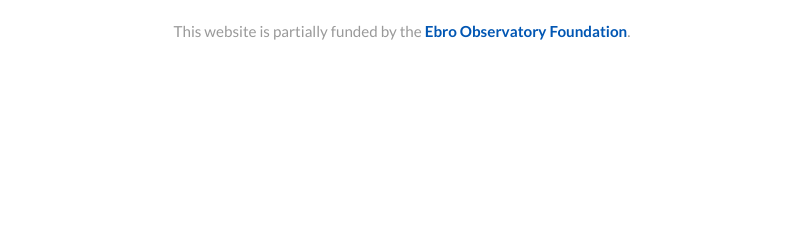
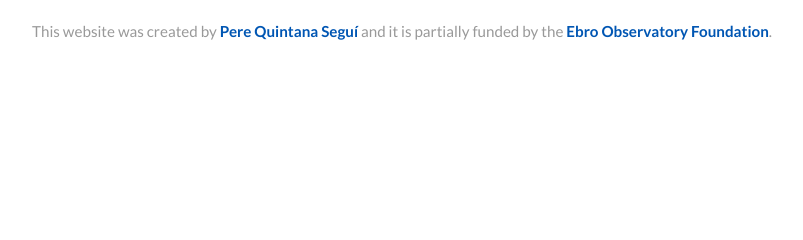
Before and after one commit to bitic/biblioassistant, a Python web app: template templates/base.html in a window 1280 px wide. Shown: the part 268-508 px from the top of the page, without its empty margins (238-1041 px from the left). Run offline with Jinja, Linux system fonts and the light colour scheme; the template is opened without the code that fills it, so the values that code supplies are empty.

Commit message:
docs: update footer attribution and links

```diff
--- a/templates/base.html
+++ b/templates/base.html
@@ -127,7 +127,7 @@
 
     <footer>
         <p>Scientific curation generated by <a href="https://github.com/bitic/biblioassistant/" target="_blank" rel="noopener noreferrer">BiblioAssistant</a> on {{ generated_at }}.</p>
-        <p>This website is partially funded by the <strong><a href="https://observatoriebre.gencat.cat" target="_blank" rel="noopener noreferrer">Ebro Observatory Foundation</a></strong>.</p>
+        <p>This website was created by <strong><a href="http://pere.quintanasegui.com" target="_blank" rel="noopener noreferrer">Pere Quintana Seguí</a></strong> and it is partially funded by the <strong><a href="https://observatoriebre.gencat.cat" target="_blank" rel="noopener noreferrer">Ebro Observatory Foundation</a></strong>.</p>
     </footer>
 </body>
 </html>
```
